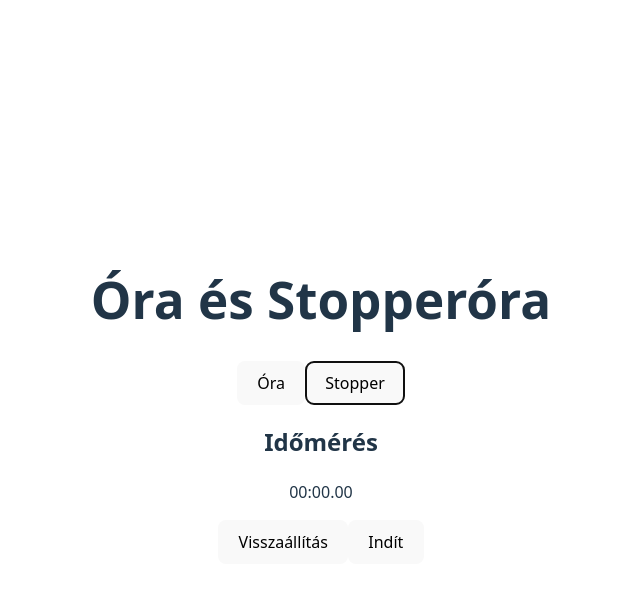
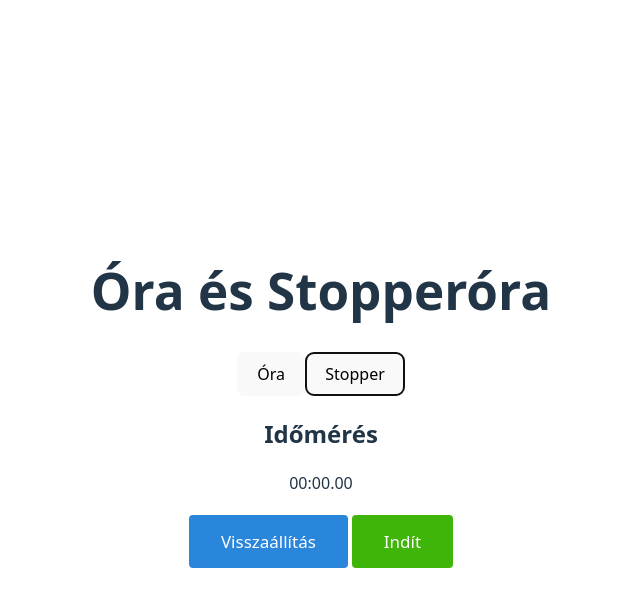
Before and after one commit to szbgreg/react, a React (Vite) app: page / in a window 1280 px wide. Both pictures are taken after a click on the button "Stopper". Shown: the top 606 px of the page, without its empty margins (319-959 px from the left). Built offline with nearby package versions, Linux system fonts and the light colour scheme.

Commit message:
add: Button komponens

```diff
--- /dev/null
+++ b/src/ClockApp/components/Button.css
@@ -0,0 +1,18 @@
+.button {
+  background-color: #2a86db;
+  border: none;
+  color: white;
+  padding: 15px 32px;
+  font-size: 17px;
+  margin: 4px 2px;
+  cursor: pointer;
+  border-radius: 4px;
+}
+
+.button-green {
+  background-color: #3fb409;
+}
+
+.button-red {
+  background-color: #b63d1f;
+}
--- /dev/null
+++ b/src/ClockApp/components/Button.jsx
@@ -0,0 +1,12 @@
+import React from "react";
+import "./Button.css";
+
+function Button({ className, onClick, children }) {
+  return (
+    <button className={className} onClick={onClick}>
+      {children}
+    </button>
+  );
+}
+
+export default Button;
--- a/src/ClockApp/components/Stopper.jsx
+++ b/src/ClockApp/components/Stopper.jsx
@@ -1,4 +1,5 @@
 import React, { useState, useEffect } from "react";
+import Button from "./Button";
 
 function Stopper() {
   const [time, setTime] = useState(0);
@@ -54,13 +55,16 @@ function Stopper() {
         <span>{formattedMseconds}</span>
       </p>
 
-      <button onClick={isRunning ? handleLap : handleReset}>
+      <Button className="button" onClick={isRunning ? handleLap : handleReset}>
         {isRunning ? "Köridő" : "Visszaállítás"}
-      </button>
+      </Button>
 
-      <button onClick={handleStartStop}>
+      <Button
+        className={isRunning ? "button button-red" : "button button-green"}
+        onClick={handleStartStop}
+      >
         {isRunning ? "Megállít" : "Indít"}
-      </button>
+      </Button>
 
       {laps.length > 0 && (
         <div>
```
